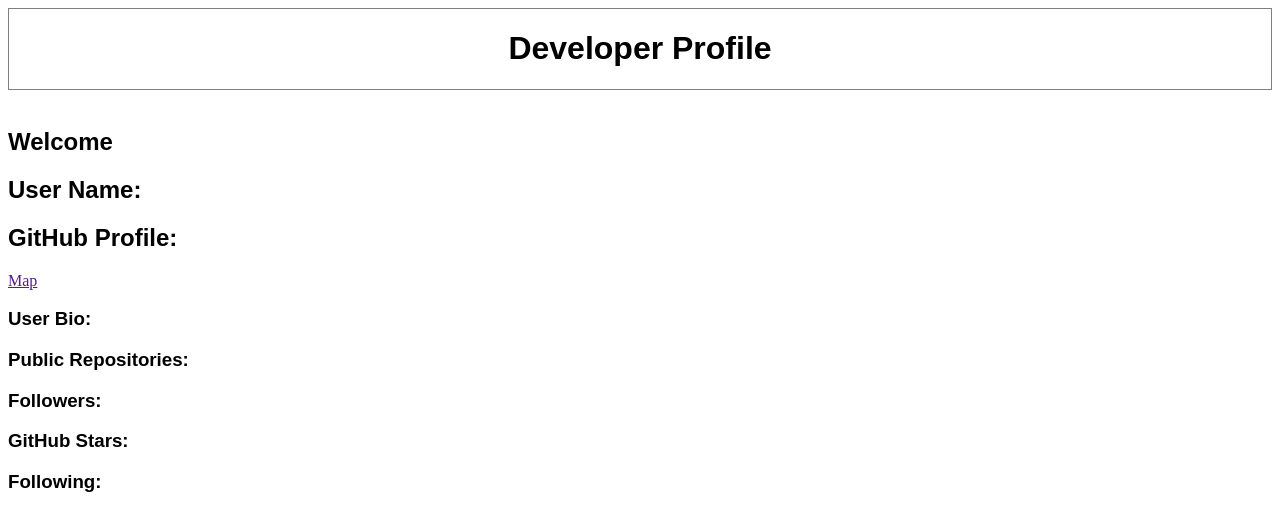
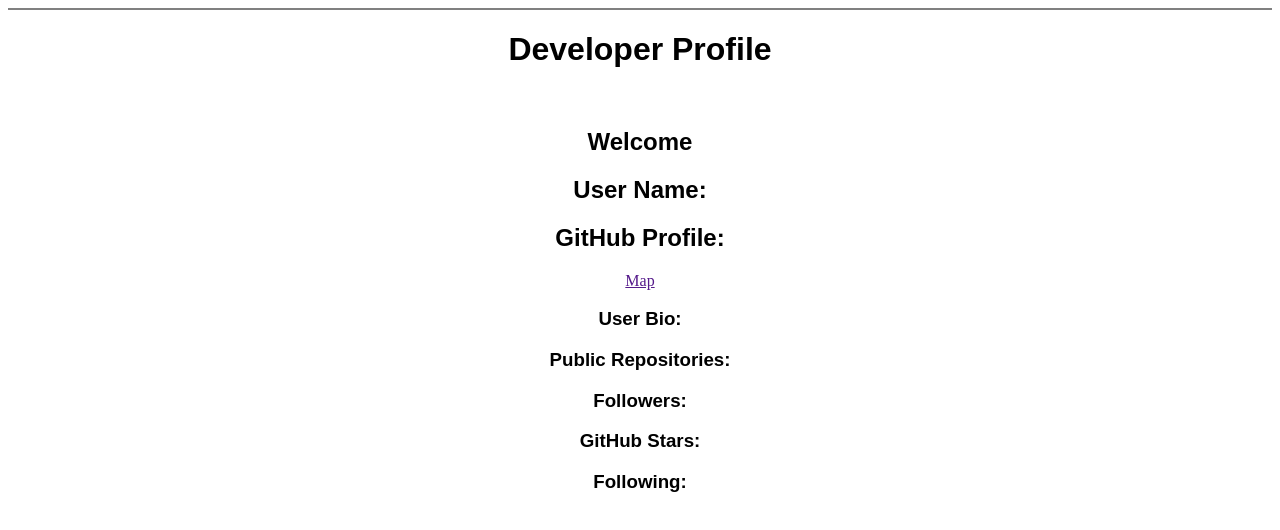
Before and after one commit to pdeininger/developerprofilegenerator, a plain HTML site: page Index.html in a window 1280 px wide. Drawn offline with nearby package versions, Linux system fonts and the light colour scheme.

Commit message:
centering

```diff
--- a/Assets/css/style.css
+++ b/Assets/css/style.css
@@ -1,13 +1,16 @@
 h1  {
     font-family: Arial, Helvetica, Arial, Helvetica, sans-serif;
+    text-align: center;
 }
 
 h2  {
     font-family: Arial, Helvetica, sans-serif;
+    text-align: center;
 }
 
 h3  {
     font-family: Arial, Helvetica, sans-serif;
+    text-align: center;
 }
 
 header {
@@ -18,3 +21,7 @@ header {
 .grey-border {
     border: 1px solid grey;
   }
+
+  .col-sm-3 {
+      text-align: center;
+  }
--- a/Index.html
+++ b/Index.html
@@ -21,8 +21,8 @@
     <header>
 <div class="jumbotron jumbotron-fluid">
     <div class="container-fluid text-center">
-        <div class="row grey-border"
-    <!--Page title-->
+        <div class="row grey-border"></div>
+
     <h1>Developer Profile</h1>
     </div>
 </div>
```
